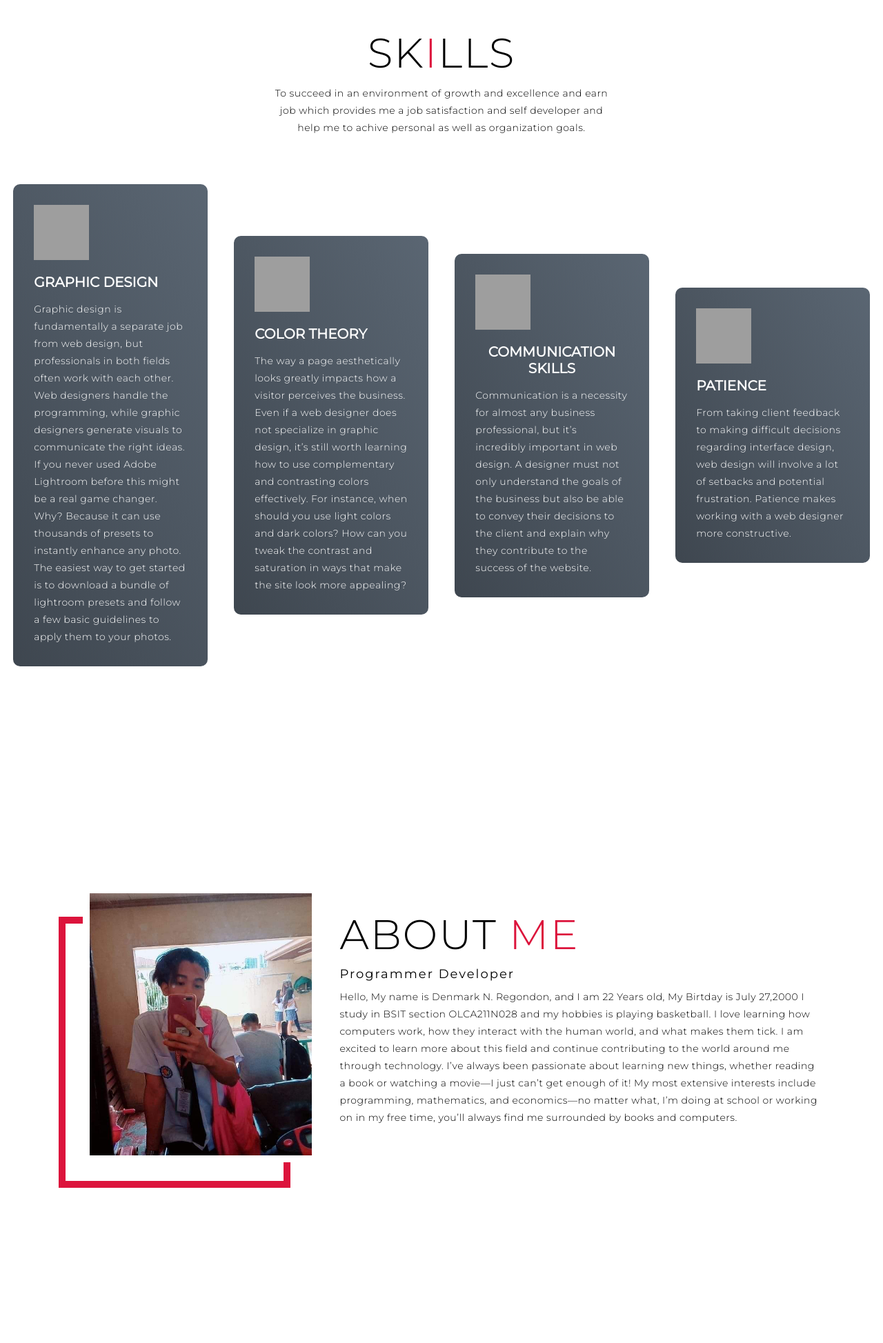
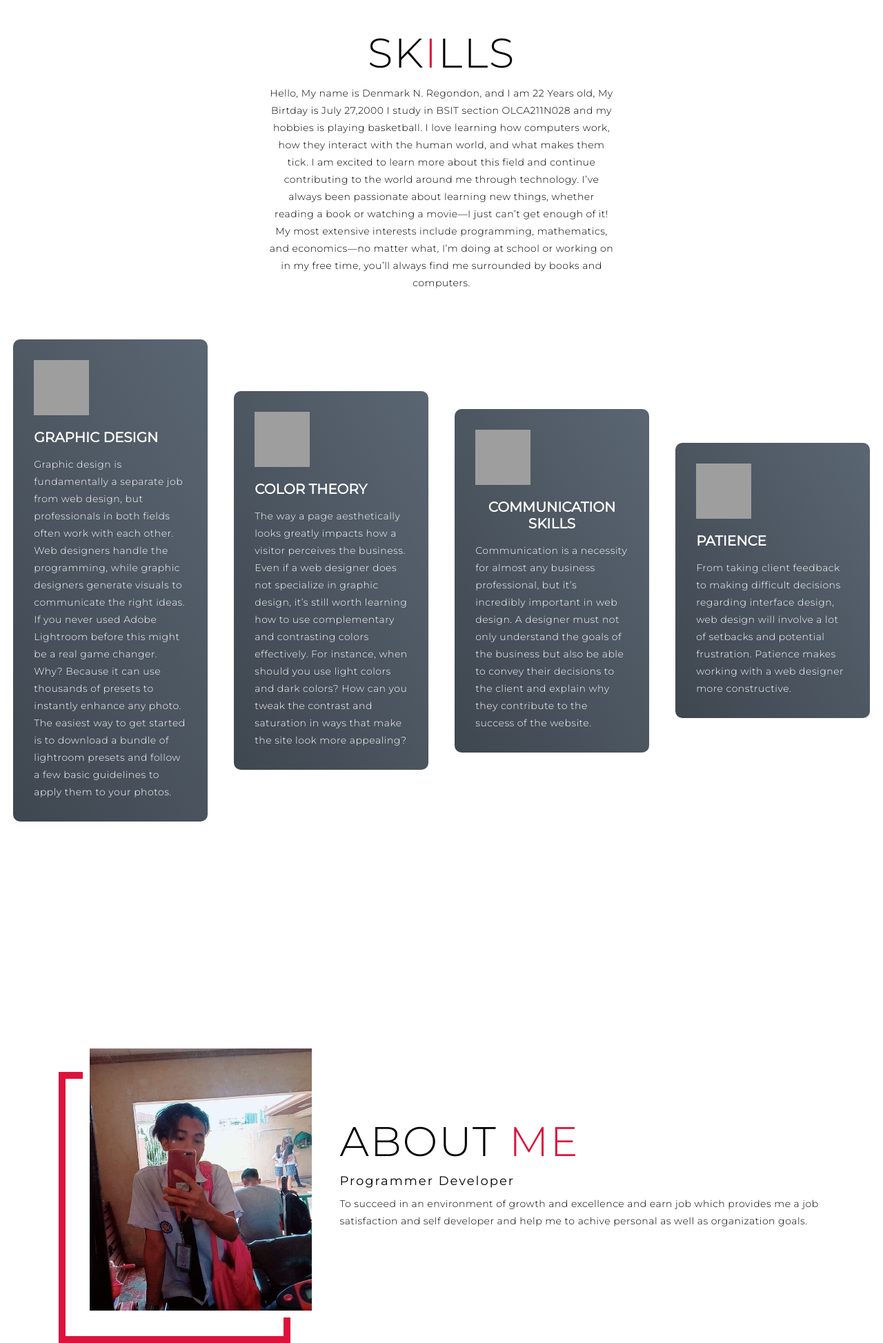
Before and after one commit to DenmarkRegondon/OLWS1-FINALS, a plain HTML site: page index.html in a window 1280 px wide. Shown: the part 860-2807 px from the top of the page at 69% size. Drawn offline with Linux system fonts and the light colour scheme; grey boxes are pictures that could not be loaded.

Commit message:
Update index.html

```diff
--- a/index.html
+++ b/index.html
@@ -53,8 +53,15 @@
       <div class="service-top">
         <h1 class="section-title">Sk<span>i</span>lls</h1>
         <p>
-          To succeed in an environment of growth and excellence and earn job which provides
-           me a job satisfaction and self developer and help me to achive personal as well as organization goals.</p>
+          Hello, My name is Denmark N. Regondon, and I am 22 Years old, My Birtday is July 27,2000 I study in BSIT section OLCA211N028 and my hobbies is playing basketball.
+
+          I love learning how computers work, how they interact with the human world, and what makes them tick.
+          I am excited to learn more about this field and continue contributing to the world around me through technology.
+
+          I’ve always been passionate about learning new things, whether reading a book or watching a movie—I just can’t get enough of it!
+           My most extensive interests include programming, mathematics, and economics—no matter what,
+          I’m doing at school or working on in my free time, you’ll always find me surrounded by books and computers.
+</p>
       </div>
       <div class="service-bottom">
         <div class="service-item">
@@ -105,14 +112,8 @@
       <div class="col-right">
         <h1 class="section-title">About <span>me</span></h1>
         <h2>Programmer Developer</h2>
-        <p>Hello, My name is Denmark N. Regondon, and I am 22 Years old, My Birtday is July 27,2000 I study in BSIT section OLCA211N028 and my hobbies is playing basketball.
-
-          I love learning how computers work, how they interact with the human world, and what makes them tick.
-          I am excited to learn more about this field and continue contributing to the world around me through technology.
-
-          I’ve always been passionate about learning new things, whether reading a book or watching a movie—I just can’t get enough of it!
-           My most extensive interests include programming, mathematics, and economics—no matter what,
-          I’m doing at school or working on in my free time, you’ll always find me surrounded by books and computers.</p>
+        <p> To succeed in an environment of growth and excellence and earn job which provides
+           me a job satisfaction and self developer and help me to achive personal as well as organization goals.</p>
       </div>
     </div>
   </section>
```
